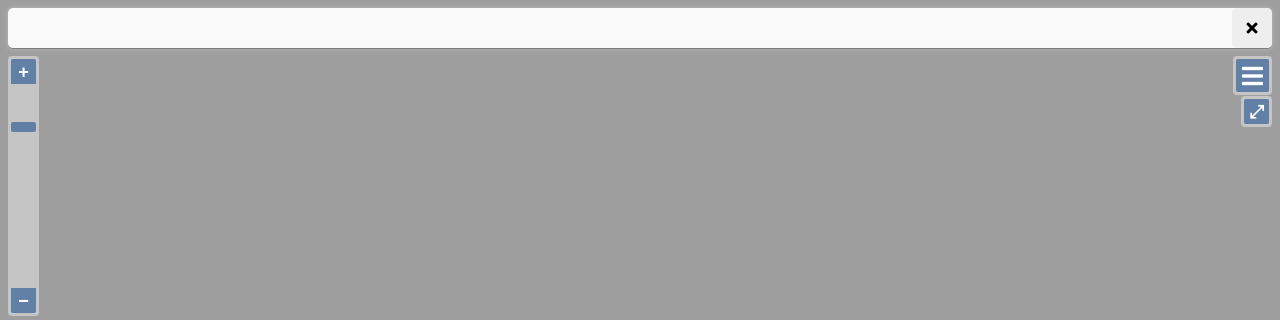
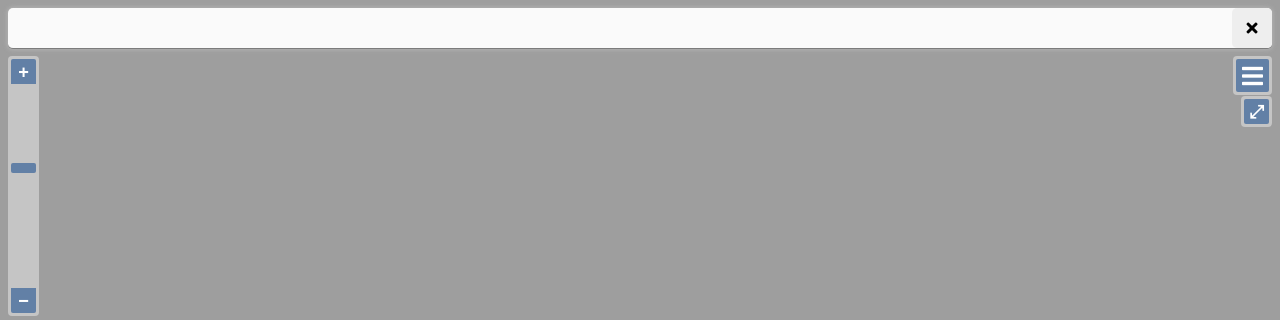
Before and after one commit to kure-kosen/kure_kosen_map, a PHP site: page /map.html in a window 1280 px wide. Shown: the top 320 px of the page. Run offline with PHP 8.4, Linux system fonts and the light colour scheme; some libraries are stand-ins or nearby versions.

Commit message:
[fix: zoomsliderを下にずらした

```diff
--- a/assets/css/map-design.css
+++ b/assets/css/map-design.css
@@ -56,6 +56,10 @@ button.menubtn:hover, div.menubtn:hover {
 .ol-zoom {
 	left: 0.5em;
 	top: calc( 3em + 0.5em );
+}
+
+#map .ol-zoomslider {
+	top: calc( 1.375em + 3em + 0.5em );
 }
 
 /* メニューを閉じるボタン */
```
